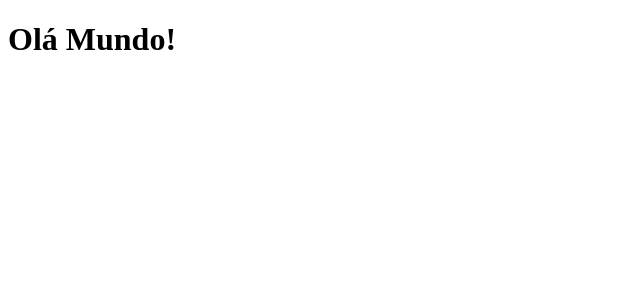
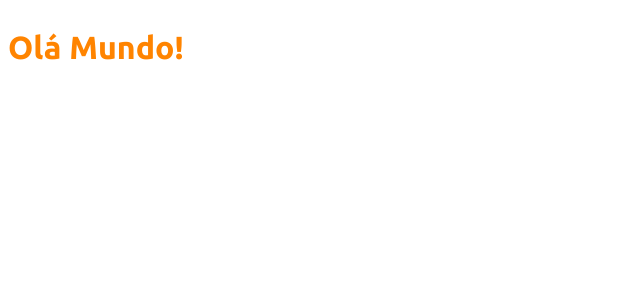
Before and after one commit to esfreitas/projeto-sds3, a React (Create React App) app in the folder frontend/: page / in a window 1280 px wide. Shown: the top 300 px of the page, without its empty margins (0-640 px from the left). Built offline with nearby package versions, Linux system fonts and the light colour scheme.

Commit message:
Bootstrap

```diff
--- a/frontend/src/App.tsx
+++ b/frontend/src/App.tsx
@@ -1,8 +1,8 @@
-
+import React from 'react';
 function App() {
   return (
-    <div className="App">
-      <h1>Olá Mundo!</h1>
+    <div>
+       <h1 className="text-primary">Olá Mundo!</h1>
     </div>
   );
 }
--- /dev/null
+++ b/frontend/src/assets/css/styles.css
@@ -0,0 +1,32 @@
+@import url('https://fonts.googleapis.com/css2?family=Ubuntu:wght@300;400;500;700&display=swap');
+:root {
+    --color-primary: #FF8400;
+}
+
+html, body {
+    height: 100%;
+    font-family: "Ubuntu", sans-serif;
+}
+
+#root {
+    display: flex;
+    flex-direction: column;
+    height: 100%;
+}
+
+.content {
+    flex: 1 0 auto;
+}
+
+.footer {
+    flex-shrink: 0;
+    text-align: center;
+}
+
+.bg-primary {
+    background-color: var(--color-primary) !important;
+}
+
+.text-primary {
+    color: var(--color-primary) !important;
+}
--- a/frontend/src/index.tsx
+++ b/frontend/src/index.tsx
@@ -1,5 +1,6 @@
 import React from 'react';
 import ReactDOM from 'react-dom';
+import 'assets/css/styles.css';
 import App from './App';
 
 
```
Also changed, not shown: 1 other file (tests, documents, lock files or other folders).
